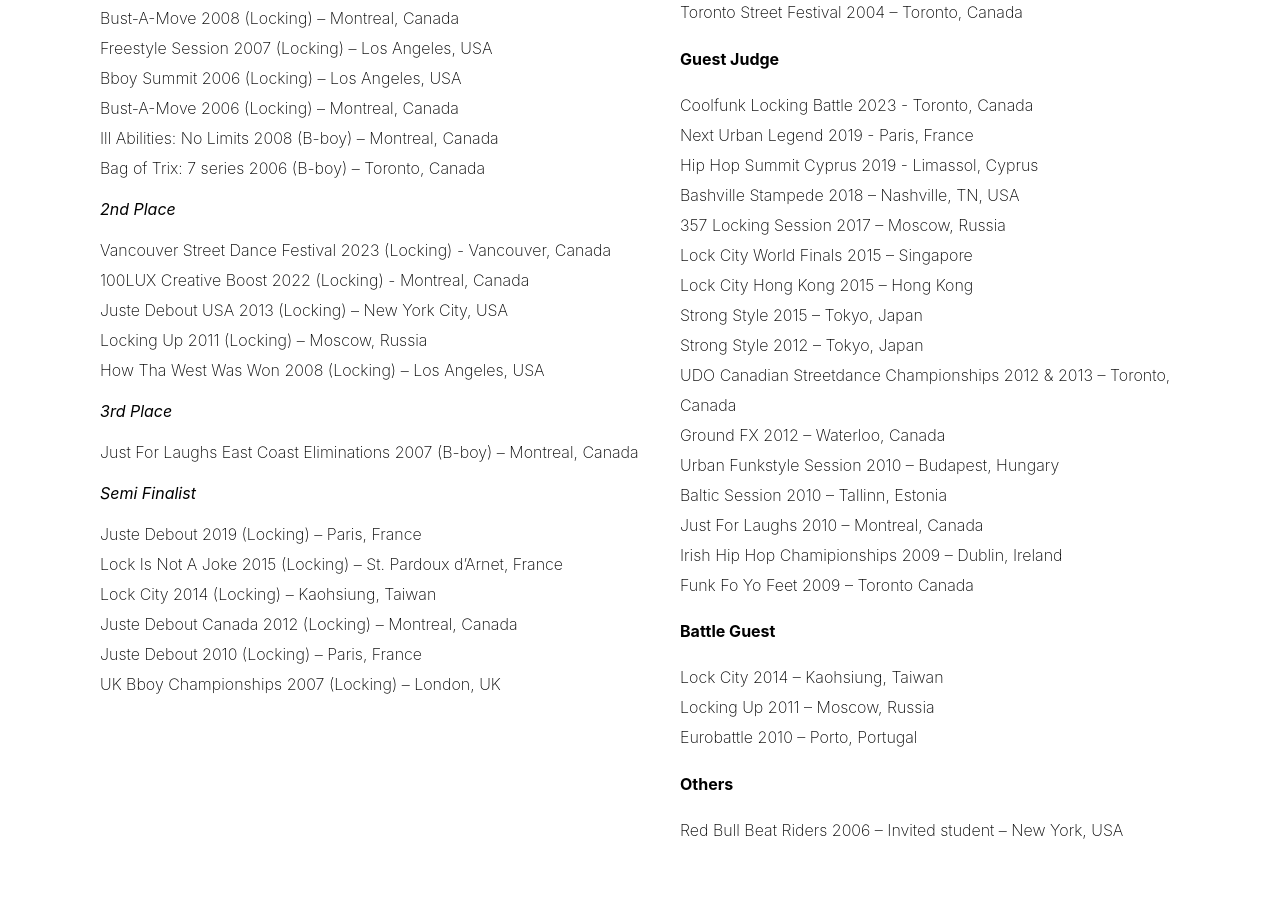
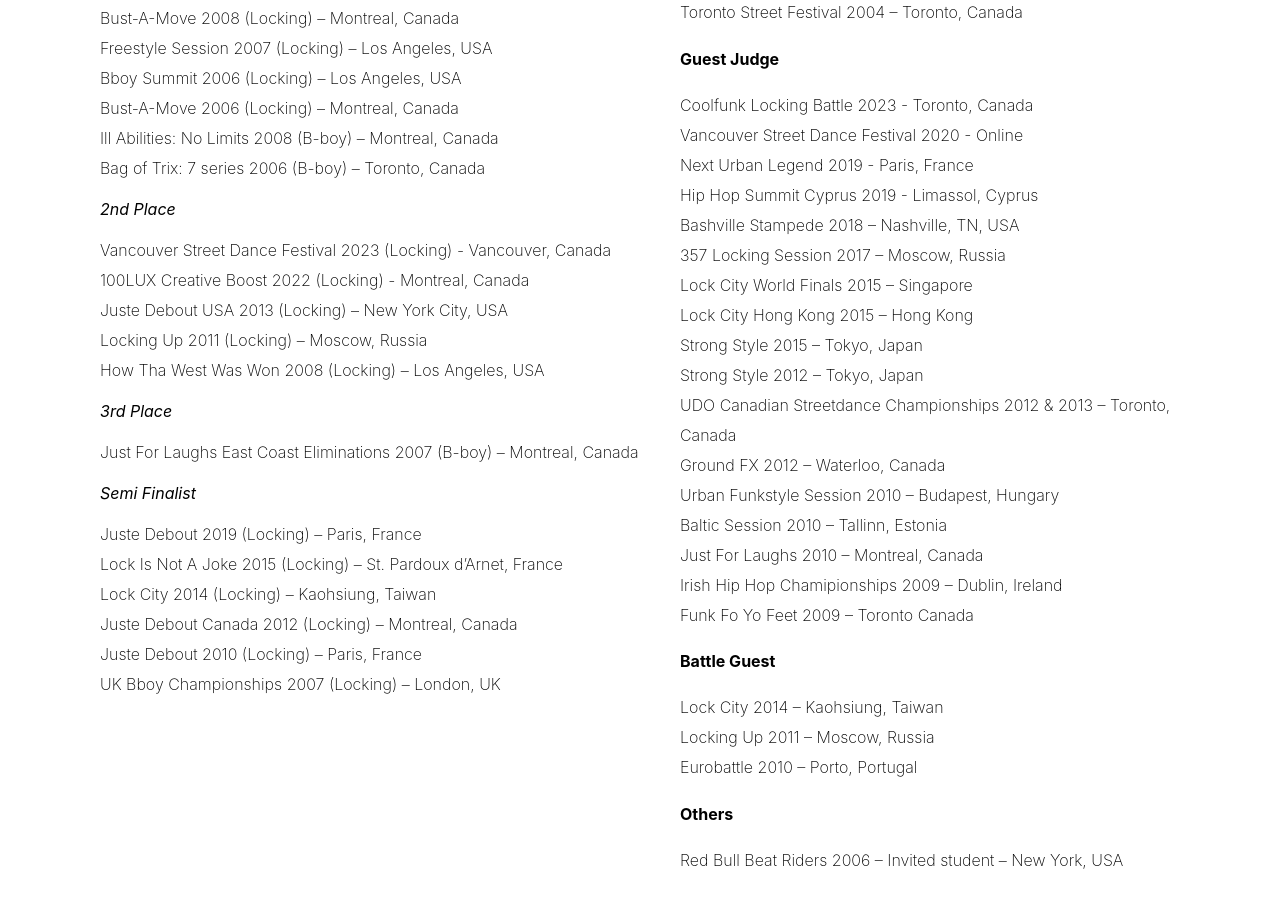
Before and after one commit to Scramblelock/scramble-website, a Next.js app: page /about in a window 1280 px wide. Shown: the part 3660-4568 px from the top of the page. Built offline with nearby package versions, Linux system fonts and the light colour scheme.

Commit message:
judge update

```diff
--- a/const.js
+++ b/const.js
@@ -267,6 +267,7 @@
 
 export const JUDGE_EVENTS = [
   `Coolfunk Locking Battle 2023 - Toronto, Canada`,
+  `Vancouver Street Dance Festival 2020 - Online`,
   `Next Urban Legend 2019 - Paris, France`,
   `Hip Hop Summit Cyprus 2019 - Limassol, Cyprus`,
   `Bashville Stampede 2018 – Nashville, TN, USA`,
```
